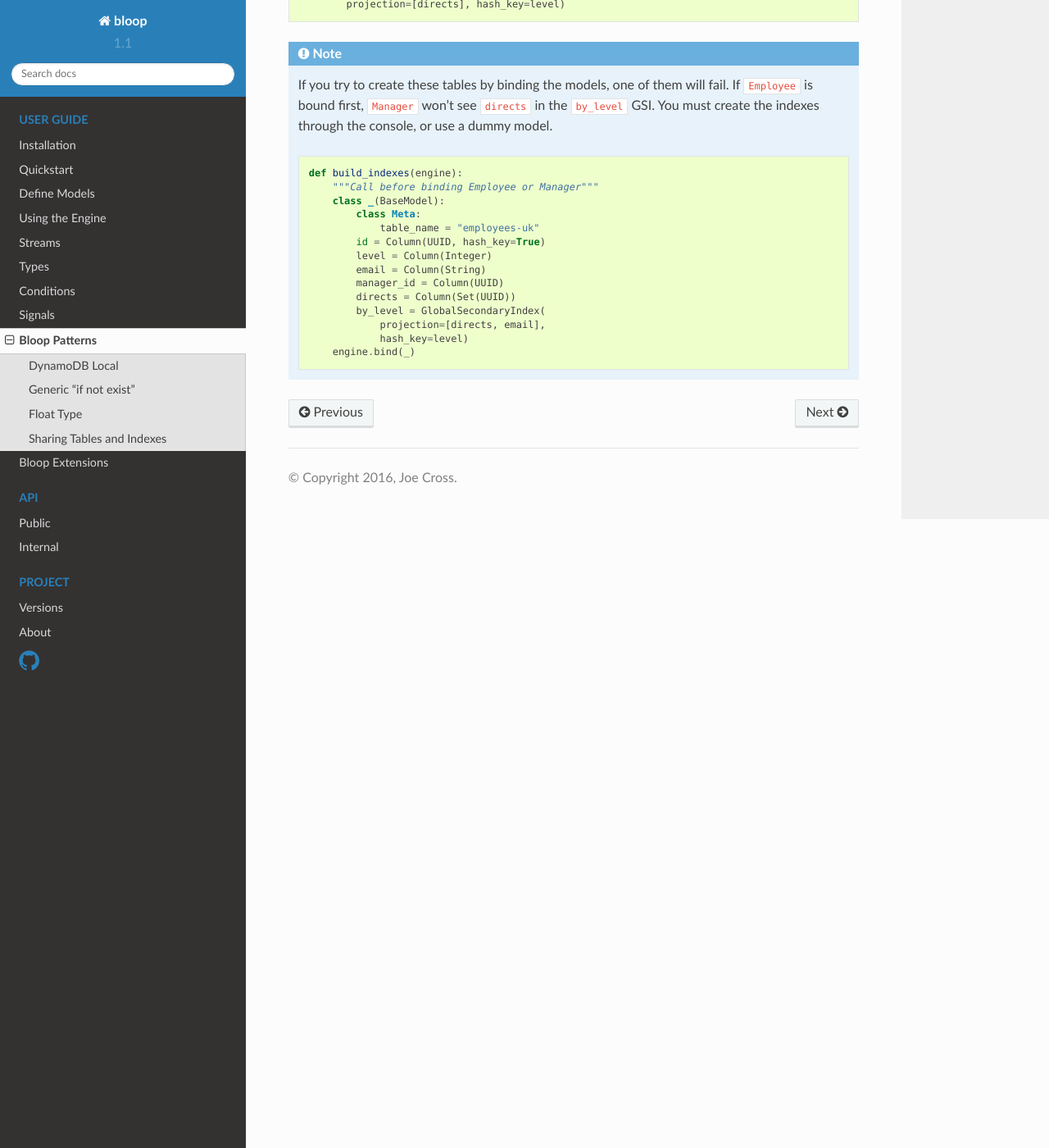
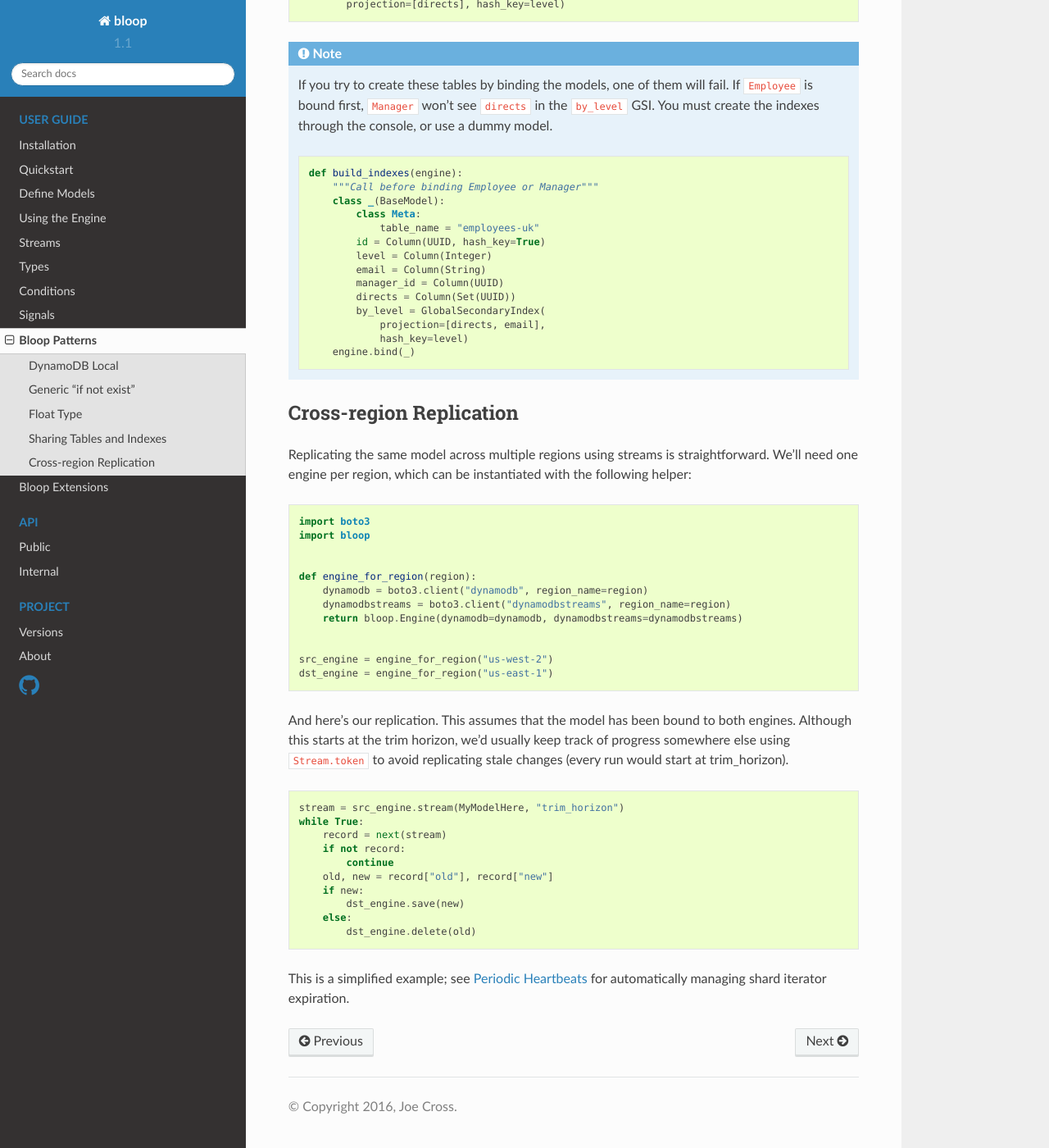
Before and after one commit to numberoverzero/bloop, a Sphinx documentation site: the page built from docs/user/patterns.rst, in a window 1280 px wide and 1400 px high, scrolled down 2400 px. Shown: the whole window at 82% size. Built offline with Sphinx 7.4.7 and the Read the Docs theme 2.0.0, drawn with Linux system fonts in a browser that asks for light colours.

Commit message:
docs simple cross region replication example

```diff
--- a/docs/user/patterns.rst
+++ b/docs/user/patterns.rst
@@ -159,3 +159,44 @@ provides all directs for managers at a certain level.
                     projection=[directs, email],
                     hash_key=level)
             engine.bind(_)
+
+==========================
+ Cross-region Replication
+==========================
+
+Replicating the same model across multiple regions using streams is straightforward.  We'll need one engine per region,
+which can be instantiated with the following helper:
+
+.. code-block:: python
+
+    import boto3
+    import bloop
+
+
+    def engine_for_region(region):
+        dynamodb = boto3.client("dynamodb", region_name=region)
+        dynamodbstreams = boto3.client("dynamodbstreams", region_name=region)
+        return bloop.Engine(dynamodb=dynamodb, dynamodbstreams=dynamodbstreams)
+
+
+    src_engine = engine_for_region("us-west-2")
+    dst_engine = engine_for_region("us-east-1")
+
+And here's our replication.  This assumes that the model has been bound to both engines.  Although this starts at the
+trim horizon, we'd usually keep track of progress somewhere else using ``Stream.token`` to avoid replicating stale
+changes (every run would start at trim_horizon).
+
+.. code-block:: python
+
+    stream = src_engine.stream(MyModelHere, "trim_horizon")
+    while True:
+        record = next(stream)
+        if not record:
+            continue
+        old, new = record["old"], record["new"]
+        if new:
+            dst_engine.save(new)
+        else:
+            dst_engine.delete(old)
+
+This is a simplified example; see :ref:`periodic-heartbeats` for automatically managing shard iterator expiration.
--- a/docs/user/streams.rst
+++ b/docs/user/streams.rst
@@ -167,6 +167,8 @@ The second record shows the change to email, and has both old and new objects:
          'sequence_number': '800000000007366876936'}
     }
 
+.. _periodic-heartbeats:
+
 -------------------
 Periodic Heartbeats
 -------------------
```
